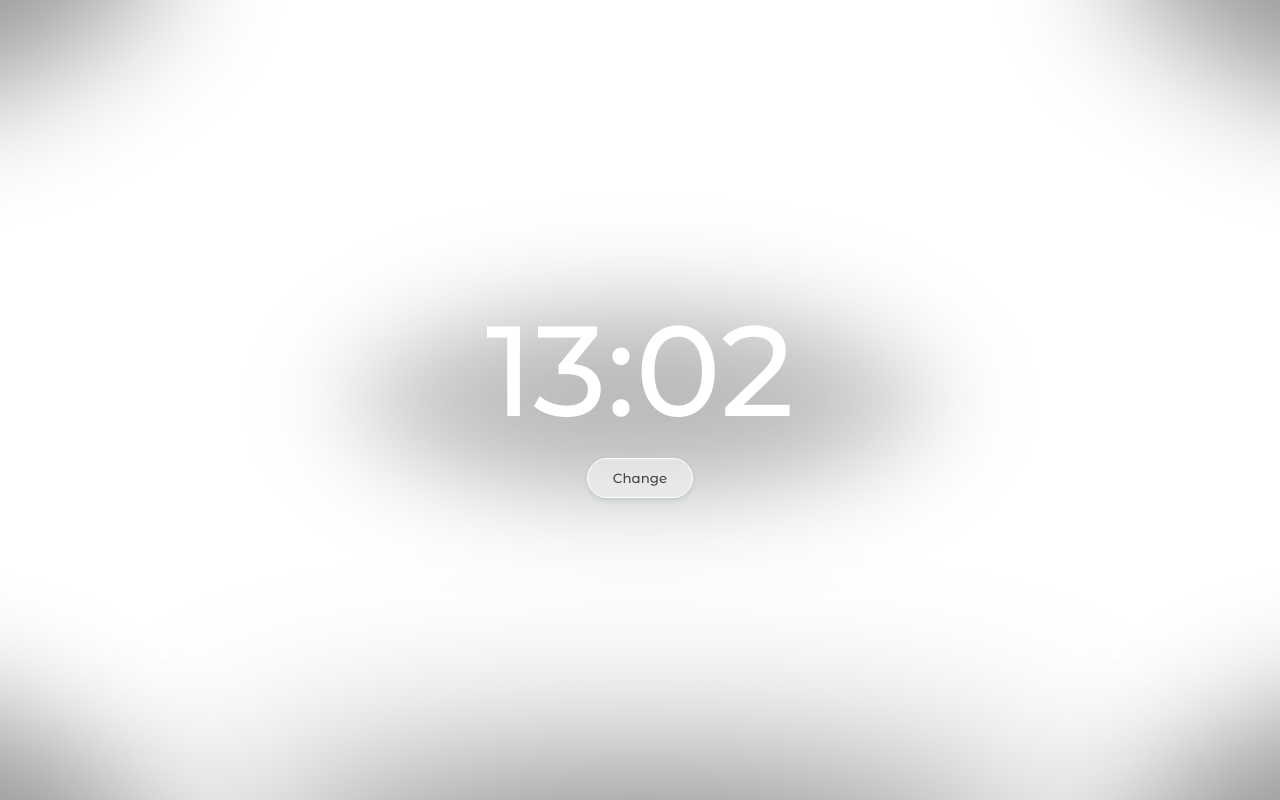
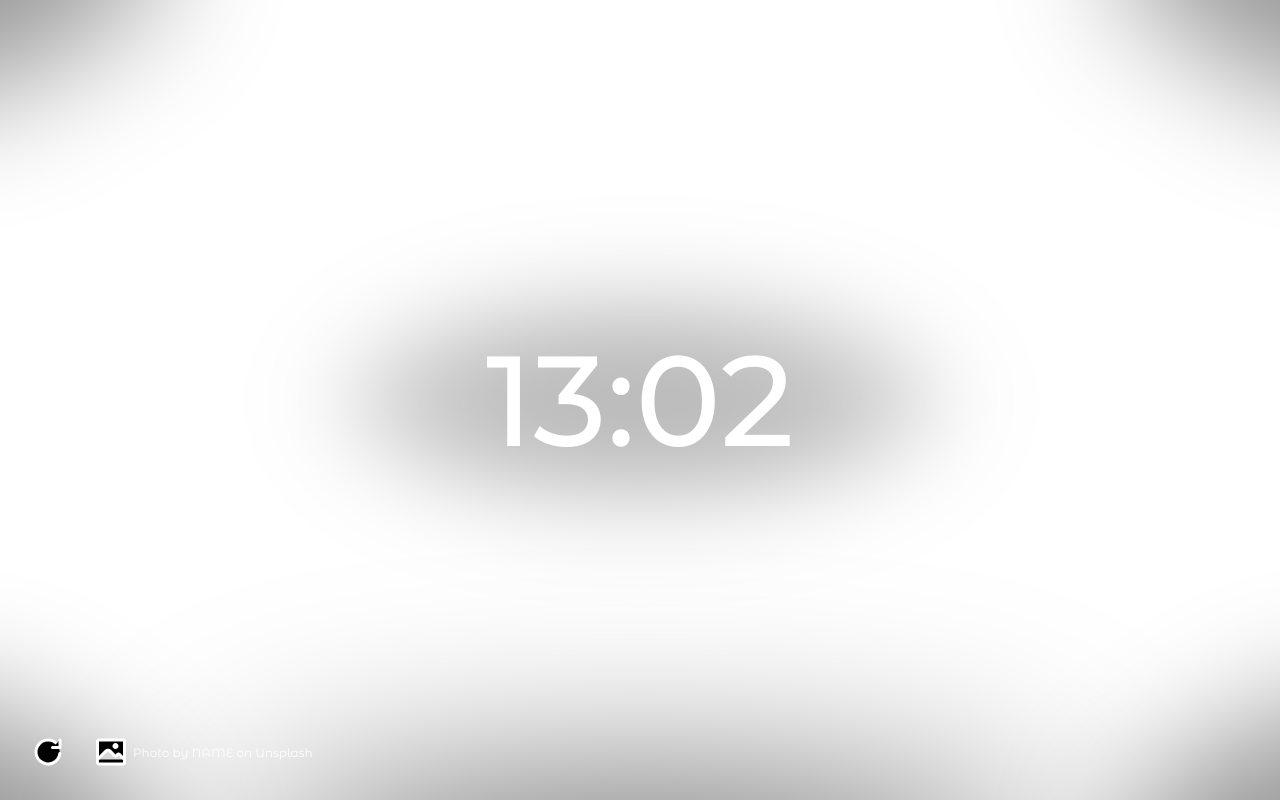
Before and after one commit to LIFO0/Unsplash-Random-Image-, a browser extension: page index.html in a window 1280 px wide. Drawn offline with Linux system fonts and the light colour scheme; no server answers.

Commit message:
Add files via upload

```diff
--- a/index.html
+++ b/index.html
@@ -12,15 +12,28 @@
 </head>
 <body>
   <div class="overlay">
-    <!-- <h1>Random Unsplash Image</h1> -->
-    <div class="imageContainer">
-      <a id="imageLink" href="#">
-        <img alt="" id="unsplashImage" />
-      </a>
+    <div class="upper-block"></div>
+    <div class="time" id="time"></div>
+    <div class="downer-block">
+      <div class="imageContainer">
+        <a id="imageLink" href="#">
+          <img alt="" id="unsplashImage" />
+        </a>
+      </div>
+
+      <div class="button-container">
+        <svg class="change-button" id="changeButton">
+          <use href="sprites.svg#icon-refresh"></use>
+        </svg>
+
+        <div class="author-button">
+          <svg class="author-icon" id="authorButton">
+            <use href="sprites.svg#icon-image"></use>
+          </svg>
+          <span class="imageDetails">Photo by <a id="creator" href="#" target="_blank">NAME</a> on <a id="unsplashLink" href="https://www.unsplash.com" target="_blank">Unsplash</a></span>
+        </div>
+      </div>
     </div>
-    <div class="time" id="time"></div>
-    <!-- <p class="imageDetails">Photo by <a id="creator" href="#">NAME</a> on <a href="https://www.unsplash.com">Unsplash</a>!</p> -->
-    <button class="changeImage" id="changeButton" type="button">Change</button>
   </div>
 
   <script src="script.js"></script>
--- a/style.css
+++ b/style.css
@@ -5,72 +5,105 @@
 
 body {
   text-align: center;
-    font-family: sans-serif;
-    height: 100vh;
+  height: 100%;
   background-repeat: no-repeat;
   background-size: cover;
   background-position: center;
 }
 
 .overlay {
+  position: relative;
   display: flex;
   flex-direction: column;
   align-items: center;
   justify-content: center;
-    height: 100vh;
+  height: 100%;
   background-image: url("./overlay.png");
   background-repeat: no-repeat;
   background-size: cover;
   background-position: center;
 }
 
-  #unsplashImage {
-    max-height: 500px;
-    transform: rotate(3deg);
+.button-container {
+  position: absolute;
+  bottom: 20px;
+  left: 20px;
+  display: flex;
+  align-items: center;
+  gap: 2px;
 }
 
-  h1 {
-    font-size: 56px;
+.change-button {
+  width: 36px;
+  height: 36px;
+  padding: 10px;
+  background-color: transparent;
+  cursor: pointer;
+  transition: all 0.2s;
+  box-shadow: none;
+  border-radius: 0;
+}
+
+/* .icon-button:hover {
+  transform: scale(1.1);
+}
+
+.icon-button:active {
+  transform: scale(0.95);
+} */
+
+
+/* .change-button:focus,
+.author-button:focus {
+  outline: none;
+} */
+
+/* .change-button use {
+  stroke: white;
+  stroke-width: 2;
+} */
+
+.author-button {
+  /* background-color: rgba(215, 210, 210, 0.5); */
+  color: white;
+  padding: 3px 15px;
+  border-radius: 20px;
+  font-family: "Montserrat Alternates", sans-serif;
+  font-size: 14px;
+  text-decoration: none;
+  cursor: pointer;
+  transition: all 0.2s;
+  /* backdrop-filter: blur(5px); */
+  display: flex;
+  align-items: center;
+  gap: 4px;
+  max-width: 300px;
+}
+
+.author-button:hover {
+  background-color: rgba(133, 133, 133, 0.7);
+}
+
+.author-icon {
+  width: 36px;
+  height: 36px;
+  flex-shrink: 0;
 }
 
 .imageDetails {
-    background-color: black;
-    margin-top: 50px;
-    padding: 10px;
+  white-space: nowrap;
+  overflow: hidden;
+  text-overflow: ellipsis;
   color: white;
-    text-decoration: none;
-    font-weight: bold;
-    width: fit-content;
+  font-size: 12px;
 }
 
 .imageDetails a {
-    color: #FFF;
+  color: #fff;
+  text-decoration: none;
+
 }
 
-  .imageDetails a:hover {
-    color: yellow;
-  }
-
-  .changeImage {
-    margin: 10px;
-    padding: 0 25px;
-    height: 40px;
-    outline: none;
-    border: 1px solid #fff;
-    border-radius: 50px;
-    color: #444;
-    font-family: "Montserrat Alternates";
-    font-weight: 500;
-    background-color: #eeeeeeb6;
-    box-shadow: 0 4px 6px rgb(65 132 144 / 10%), 0 1px 3px rgb(0 0 0 / 8%);
-  }
-
-  .changeImage:hover {
-    transition: all 0.2s;
-    box-shadow: 0 7px 14px rgb(65 132 144 / 10%), 0 3px 6px rgb(0 0 0 / 8%);
-    background-color: #fff;
-
-  }
 .time {
   color: #fff;
   font-family: "Montserrat Alternates";
```
Also changed, not shown: sprites.svg (added). Lines whose indentation alone changed are shown as unchanged.
